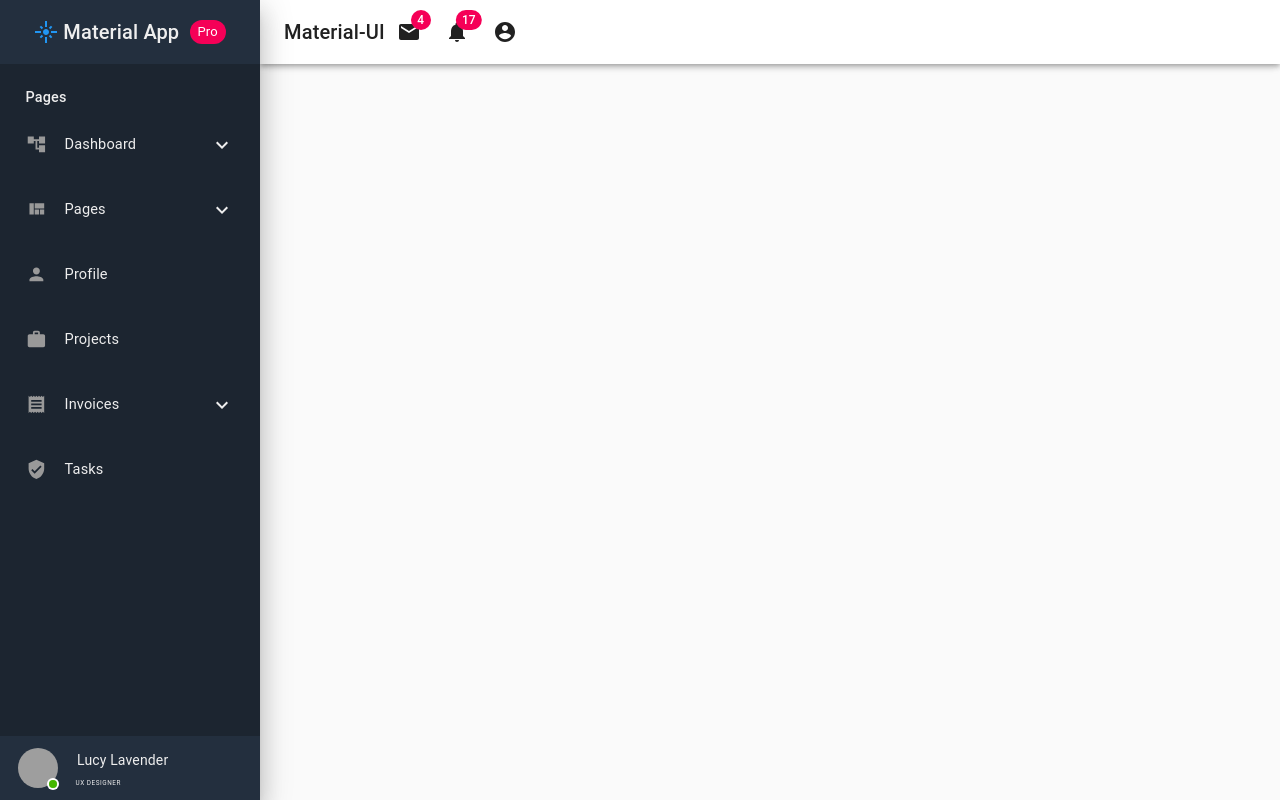
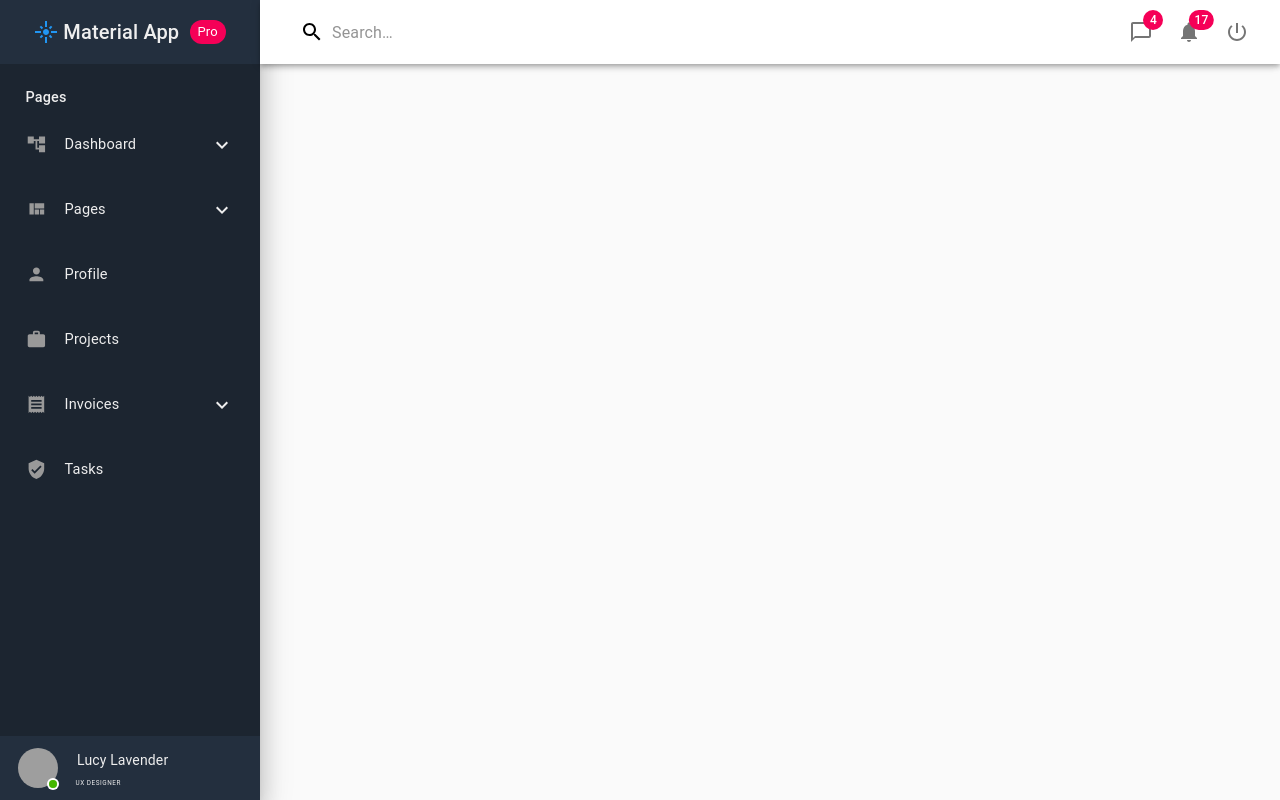
Before and after one commit to naldal/Material-Dashboard, a React (Create React App) app: page / in a window 1280 px wide. Built offline with nearby package versions, Linux system fonts and the light colour scheme; grey boxes are pictures that could not be loaded.

Commit message:
appbar close

```diff
--- a/src/AppHeader.jsx
+++ b/src/AppHeader.jsx
@@ -1,14 +1,29 @@
-import { AppBar, Badge, CssBaseline, fade, IconButton, makeStyles, Menu, MenuItem, Toolbar, Typography } from '@material-ui/core';
+import {
+    AppBar,
+    Badge,
+    CssBaseline,
+    fade,
+    IconButton,
+    makeStyles,
+    Menu,
+    MenuItem,
+    Toolbar,
+    Typography
+} from '@material-ui/core';
+
 import MenuIcon from '@material-ui/icons/Menu';
 import React from 'react';
 import clsx from "clsx";
 import SearchIcon from '@material-ui/icons/Search';
 import InputBase from '@material-ui/core/InputBase';
 import Drawer from './Drawer'
-import { AccountCircle } from '@material-ui/icons';
+import {AccountCircle} from '@material-ui/icons';
 import MailIcon from '@material-ui/icons/Mail';
+import MoreIcon from '@material-ui/icons/More';
 import EmailIcon from '@material-ui/icons/Email';
 import NotificationsIcon from '@material-ui/icons/Notifications';
+import ChatBubbleOutlineIcon from '@material-ui/icons/ChatBubbleOutline';
+import PowerSettingsNewIcon from '@material-ui/icons/PowerSettingsNew';
 
 let drawerWidth = 260;
 
@@ -17,30 +32,14 @@ const useStyles = makeStyles((theme) => ({
         flexGrow: 1
     },
 
-    sectionDesktop: {
-        display: "none",
-        [theme.breakpoints.up('md')]:{
+    root: {
         display: "flex",
-            justifyContent: "flex-end"
-        }
     },
 
-    sectionMobile: {
-        display: "flex",
-        [theme.breakpoints.up('md')]:{
-            display: "none"
-        }
-    },
-
-
-
-  root: {
-    display: "flex",
-
-  },
     appBar: {
         width: `calc(100% - ${drawerWidth}px)`,
-    [theme.breakpoints.down('sm')]:{
+        backgroundColor: "#ffffff",
+        [theme.breakpoints.down('sm')]: {
             width: '100%'
         },
 
@@ -53,21 +52,24 @@ const useStyles = makeStyles((theme) => ({
     search: {
         position: 'relative',
         borderRadius: theme.shape.borderRadius,
-    backgroundColor: fade(theme.palette.common.white, 0.15),
+        color: "#000000",
+        backgroundColor: fade(theme.palette.common.white, 0.25),
         '&:hover': {
-      backgroundColor: fade(theme.palette.common.white, 0.25),
+            backgroundColor: fade(theme.palette.common.black, 0.55),
         },
-    marginRight: theme.spacing(2),
+        // marginRight: theme.spacing(2),
         marginLeft: 0,
         width: '100%',
         [theme.breakpoints.up('sm')]: {
-      marginLeft: theme.spacing(3),
+            // marginLeft: theme.spacing(3),
             width: 'auto',
         },
     },
+
     inputRoot: {
         color: 'inherit',
     },
+
     inputInput: {
         padding: theme.spacing(1, 1, 1, 0),
         // vertical padding + font size from searchIcon
@@ -88,20 +90,24 @@ const useStyles = makeStyles((theme) => ({
         alignItems: 'center',
         justifyContent: 'center',
     },
+
     menuButton: {
         marginRight: theme.spacing(2)
     },
+
     hide: {
         display: "none"
     },
+
     drawer: {
         width: drawerWidth,
         flexShrink: 0
     },
+
     drawerPaper: {
         width: drawerWidth,
+    },
 
-  },
     drawerHeader: {
         display: "flex",
         alignItems: "center",
@@ -110,6 +116,34 @@ const useStyles = makeStyles((theme) => ({
         ...theme.mixins.toolbar,
         justifyContent: "flex-end"
     },
+
+
+    sectionDesktop: {
+        display: "none",
+        [theme.breakpoints.up('md')]: {
+            display: "flex",
+            position: "absolute",
+            right: "3%"
+        }
+    },
+
+    sectionMobile: {
+        display: "flex",
+        position:"absolute",
+        right:"3%",
+        [theme.breakpoints.up('md')]: {
+            display: "none"
+        }
+    },
+
+    sectionMenuMobile: {
+        display: "absolute",
+        left: "0",
+        [theme.breakpoints.up('md')]: {
+            display: "none"
+        }
+    },
+
     // content: {
     //   flexGrow: 1,
     //   padding: theme.spacing(3),
@@ -134,49 +168,137 @@ const AppHeader = () => {
 
     const [open, setOpen] = React.useState(true);
     const [anchorEl, setAnchorEl] = React.useState(null);
+    const [mobileMoreAnchorEl, setMobileMoreAnchorEl] = React.useState(null);
 
     const handleProfileMenuOpen = (event) => {
         setAnchorEl(event.currentTarget);
     };
-    const handleDrawerOpen = () => {
-      // drawerWidth= 260;
-      setOpen(true);
+
+    // const handleDrawerOpen = () => {
+    //     setOpen(true)
+    // }
+
+    const isMobileMenuOpen = Boolean(mobileMoreAnchorEl);
+
+    const mobileMenuId = 'primary-search-account-menu-mobile';
+    const menuId = 'primary-search-account-menu';
+
+    const isMenuOpen = Boolean(anchorEl)
+
+    const handleMenuClose = (event) => {
+        setAnchorEl(null);
+    }
+
+    const handleMobileMenuOpen = (event) => {
+        setMobileMoreAnchorEl(event.currentTarget);
     };
+
+    const handleMobileMenuClose = () => {
+        setMobileMoreAnchorEl(null);
+    };
+
+    const renderMenu = (
+        <Menu
+            anchorEl={anchorEl}
+            anchorOrigin={{ vertical: 'top', horizontal: 'right' }}
+            id={menuId}
+            keepMounted
+            transformOrigin={{ vertical: 'top', horizontal: 'right' }}
+            open={isMenuOpen}
+            onClose={handleMenuClose}
+        >
+            <MenuItem onClick={handleMenuClose}>Profile</MenuItem>
+            <MenuItem onClick={handleMenuClose}>My account</MenuItem>
+        </Menu>
+    );
+
+    const renderMobileMenu = (
+        <Menu
+            anchorEl={mobileMoreAnchorEl}
+            anchorOrigin={{ vertical: 'top', horizontal: 'right' }}
+            id={mobileMenuId}
+            keepMounted
+            transformOrigin={{ vertical: 'top', horizontal: 'right' }}
+            open={isMobileMenuOpen}
+            onClose={handleMobileMenuClose}
+        >
+            <MenuItem>
+                <IconButton aria-label="show 4 new mails" color="#eeeeee">
+                    <Badge badgeContent={4} color="secondary">
+                        <ChatBubbleOutlineIcon />
+                    </Badge>
+                </IconButton>
+                <p>Messages</p>
+            </MenuItem>
+            <MenuItem>
+                <IconButton aria-label="show 11 new notifications" color="#eeeeee">
+                    <Badge badgeContent={11} color="secondary">
+                        <NotificationsIcon />
+                    </Badge>
+                </IconButton>
+                <p>Notifications</p>
+            </MenuItem>
+            <MenuItem onClick={handleProfileMenuOpen}>
+                <IconButton
+                    aria-label="account of current user"
+                    aria-controls="primary-search-account-menu"
+                    aria-haspopup="true"
+                    color="#eeeeee"
+                >
+                    <PowerSettingsNewIcon />
+                </IconButton>
+                <p>Profile</p>
+            </MenuItem>
+        </Menu>
+    );
 
 
     return (
         <div className={classes.root}>
-      <CssBaseline />
+            <CssBaseline/>
             <AppBar
                 position="fixed"
-        color="#fff"
                 className={classes.appBar}
             >
                 <Toolbar>
+                    {/*<div className={classes.sectionMenuMobile}>
                         <IconButton
                             edge="start"
-            className={clsx(classes.menuButton, open && classes.hide)}
+                            className={clsx(classes.menuButton)}
                             color="inherit"
                             aria-label="open drawer"
+                            onClick={handleDrawerOpen}
                         >
-            <MenuIcon />
+                            <MenuIcon/>
                         </IconButton>
+                    </div>*/}
+                    <div className={classes.search}>
+                        <div className={classes.searchIcon}>
+                            <SearchIcon/>
+                        </div>
+                        <InputBase
+                            autoFocus={true}
+                            placeholder="Search…"
+                            classes={{
+                                root: classes.inputRoot,
+                                input: classes.inputInput,
+                            }}
 
-          <Typography className={classes.title} variant="h6" noWrap>
-            Material-UI
-          </Typography>
+                            inputProps={{'aria-label': 'search'}}
+                        />
+                    </div>
 
                     <div className={classes.sectionDesktop}>
-        <div className={classes.grow} />
-            <IconButton aria-label="show 4 new mails" color="inherit">
+                        <div className={classes.grow}/>
+                        <IconButton aria-label="show 4 new mails" color="#eeeeee">
                             <Badge badgeContent={4} color="secondary">
-                <MailIcon />
+                                <ChatBubbleOutlineIcon/>
                             </Badge>
                         </IconButton>
 
-            <IconButton aria-label="show 17 new notifications" color="inherit">
+                        <IconButton aria-label="show 17 new notifications" color="#eeeeee">
                             <Badge badgeContent={17} color="secondary">
-                <NotificationsIcon />
+                                <NotificationsIcon/>
                             </Badge>
                         </IconButton>
 
@@ -186,16 +308,31 @@ const AppHeader = () => {
                             //   aria-controls={menuId}
                             aria-haspopup="true"
                             onClick={handleProfileMenuOpen}
-              color="inherit"
+                            color="#eeeeee"
                         >
-              <AccountCircle />
+                            <PowerSettingsNewIcon/>
                         </IconButton>
+                    </div>
 
+                    <div className={classes.sectionMobile}>
+                        <IconButton
+                            aria-label="show more"
+                            // aria-controls={mobileMenuId}
+                            aria-haspopup="true"
+                            onClick={handleMobileMenuOpen}
+                            color="#eeeeee"
+                        >
+                            <MoreIcon />
+                        </IconButton>
                     </div>
 
                 </Toolbar>
             </AppBar>
-      <Drawer mobileOpen={open} />
+            {renderMobileMenu}
+            {renderMenu}
+
+            <Drawer mobileOpen={open}/>
+
         </div>
     );
 }
```
Also changed, not shown: src/Drawer.jsx (+22 -9 lines), 1 other file (tests, documents, lock files or other folders). Lines whose indentation alone changed are shown as unchanged.
